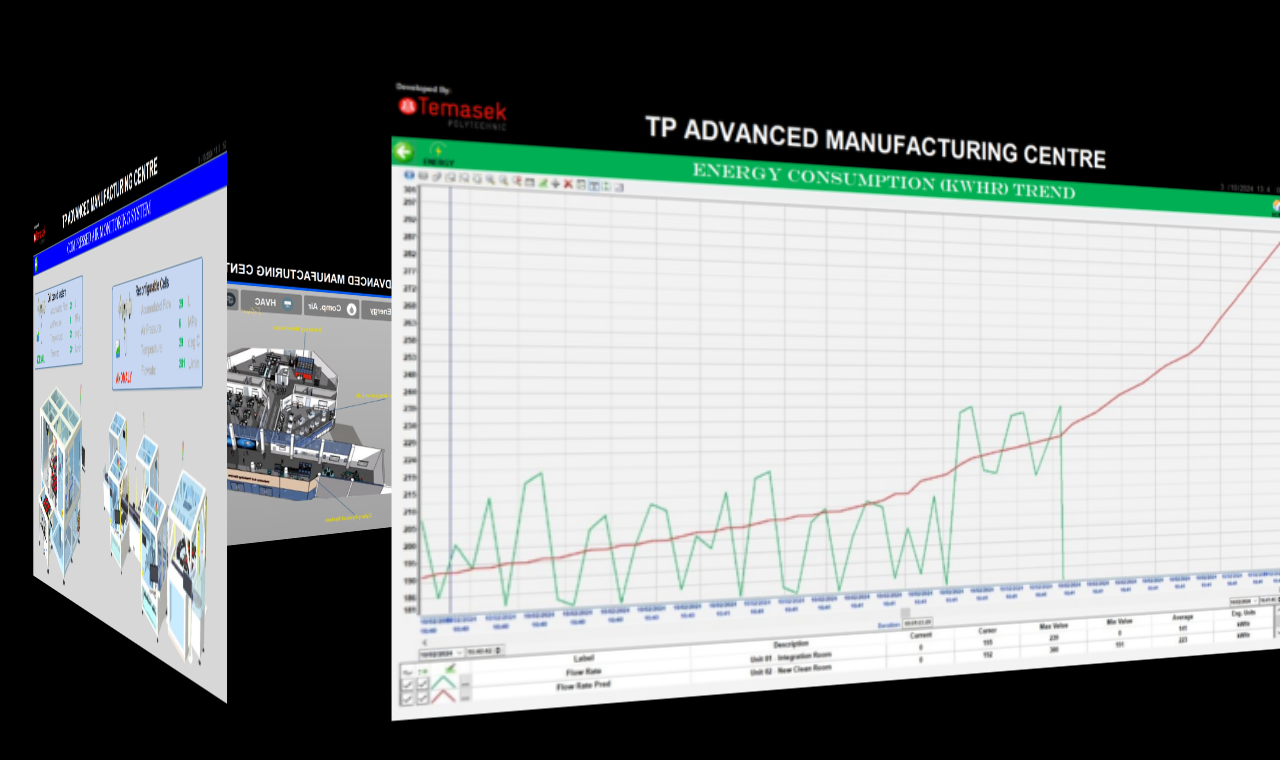
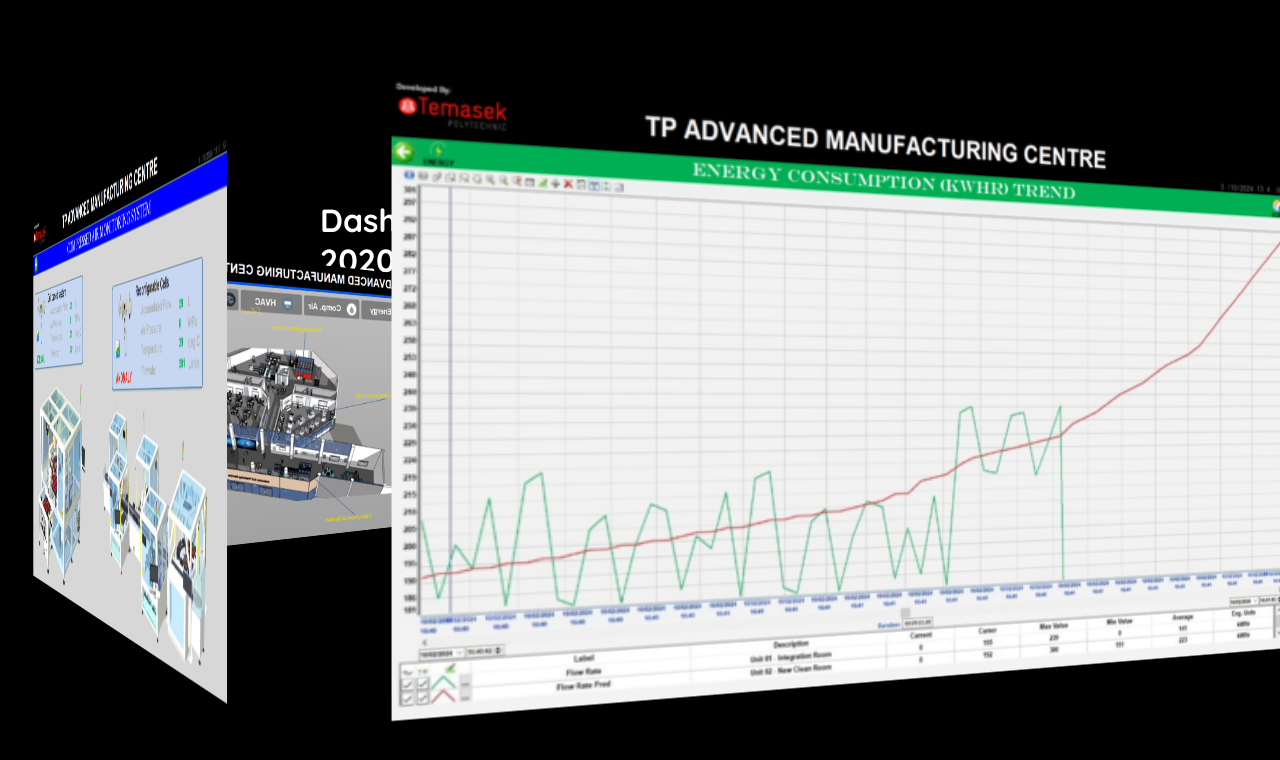
Before and after one commit to Juncheng112/InternShip, a plain HTML site: page index.html in a window 1280 px wide. Drawn offline with Linux system fonts and the light colour scheme.

Commit message:
Update style.css

```diff
--- a/style.css
+++ b/style.css
@@ -19,7 +19,7 @@
 
 h1 {
   position: absolute;
-  bottom: 35%;
+  top: 25%;
   left: 50%;
   color: #fff;
   transform: translateX(-50%);
```
